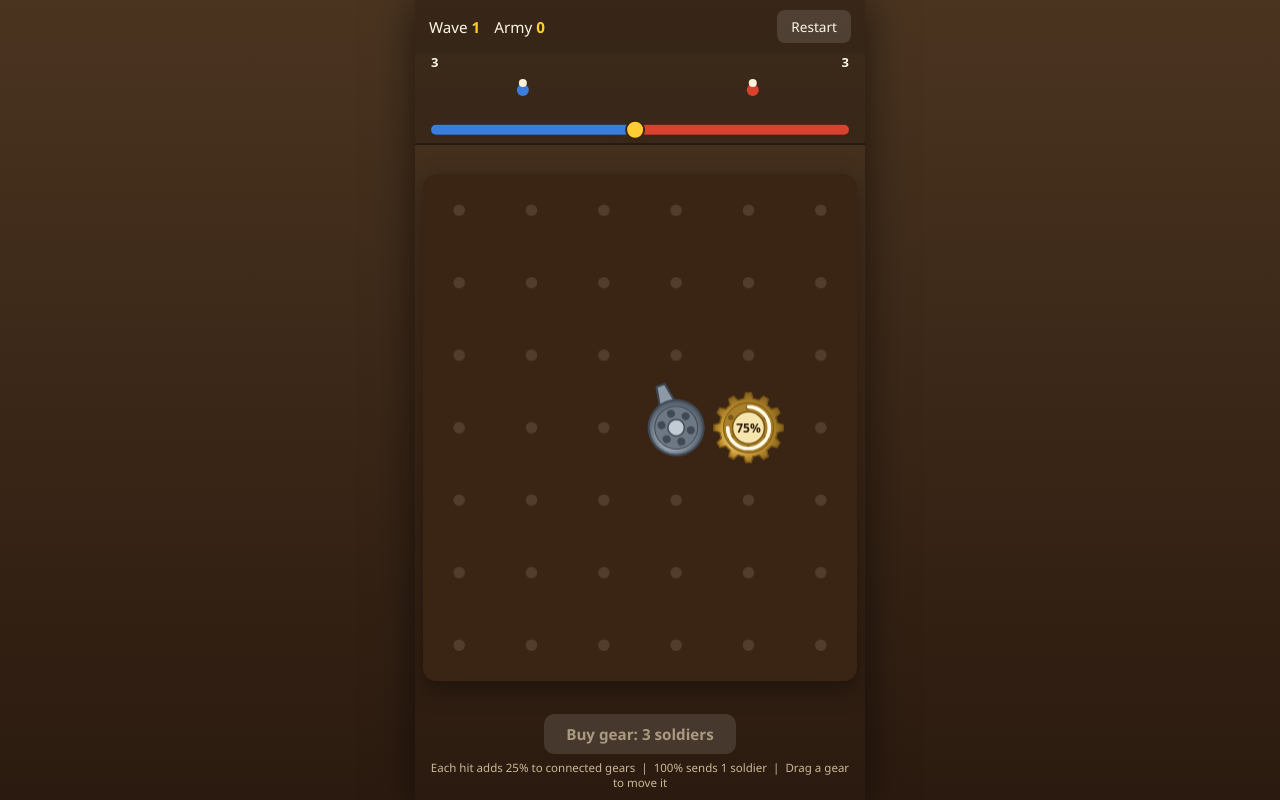
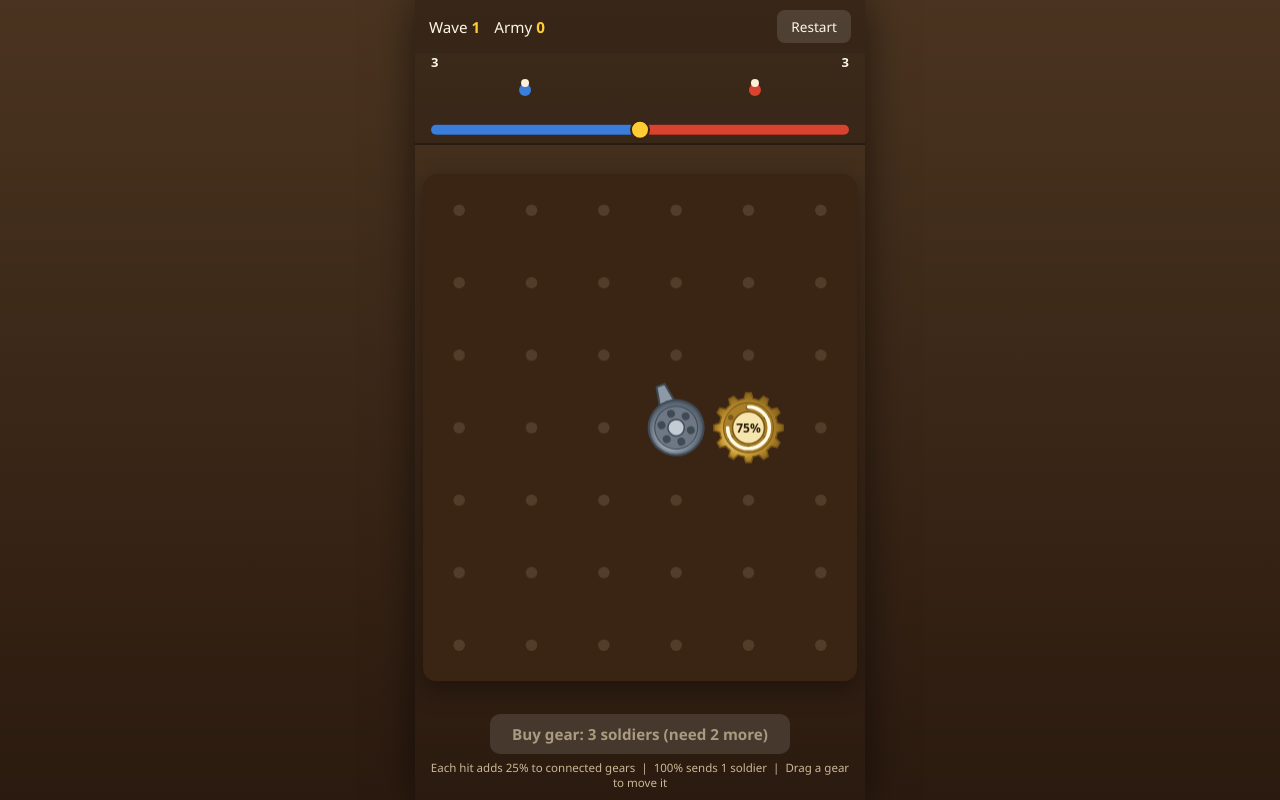
Before and after one commit to athipaty/craftAdventure, a plain HTML site: page public/index.html in a window 1280 px wide. Both pictures are taken after a click on the button "Play game". Drawn offline with Linux system fonts and the light colour scheme.

Commit message:
Add marching soldiers, steadier waves and a landscape layout
- Soldiers from both armies march to the front line and count on arrival
- Size each new wave from the best output of the machine this run
- Raise gear prices by 15% each and make the enemy accelerate faster
- Show how many more soldiers a gear needs on the buy button
- Put the board beside the controls on short landscape screens

Co-Authored-By: Claude Opus 5.5 <noreply@anthropic.com>

```diff
--- a/public/game.js
+++ b/public/game.js
@@ -7,7 +7,8 @@
 // At 100% a gear sends one soldier to the battle and starts again from 0%,
 // staying where it is. A run starts with just one normal gear beside the
 // one-tooth gear. Soldiers can be spent on more gears, which the player drags
-// into place to connect them.
+// into place to connect them. Soldiers from both armies march to the front
+// line and only count once they get there.
 // Two independent systems tied together by one number:
 //   - the board (grid[][]) is the gear machine
 //   - the battle (playerPower/enemyPower) is a simple push-the-line meter
@@ -24,7 +25,12 @@ const LOSE_RATIO = 0.3; // playerPower share at/below which the enemy overruns y
 const HITS_TO_FULL = 4; // each hit fills 25% of a gear
 const SOLDIERS_PER_FULL_GEAR = 1;
 const GEAR_BASE_COST = 3; // soldiers for the first extra gear
-const GEAR_COST_STEP = 1; // price rise per gear bought this run
+const GEAR_COST_GROWTH = 1.15; // price multiplier per gear bought this run
+const DRIVER_ROW = Math.floor(ROWS / 2);
+const DRIVER_COL = Math.floor(COLS / 2);
+const MARCH_SECONDS = 0.9; // how long a soldier takes to reach the front line
+const MAX_MARCHERS = 24; // per army; past this, new soldiers join the newest one
+const CLASH_SECONDS = 0.3;
 const TOOTH_COUNT = 12; // teeth drawn per gear — also one tick's worth of visual spin
 const TICK_ANGLE = (Math.PI * 2) / TOOTH_COUNT;
 const DRIVER_TURNS_PER_SEC = 1; // how fast the one-tooth gear turns
@@ -32,9 +38,10 @@ const QUARTER_TURN = Math.PI / 2;
 // Which neighbour the tooth points at after each quarter turn, in canvas
 // rotation order (positive angles are clockwise): right, down, left, up.
 const TOOTH_DIRS = [[0, 1], [1, 0], [0, -1], [-1, 0]];
-const ENEMY_BASE_GROWTH = 0.05; // enemy army per second at the start of wave 1
-const ENEMY_WAVE_SCALE = 1.3; // enemy growth multiplier per wave
-const ENEMY_DOUBLING_SECONDS = 40; // enemy growth doubles every this long within a wave
+const MIN_WAVE_SECONDS = 20; // a new wave starts big enough to take the player's best output this long
+const ENEMY_BASE_GROWTH = 0.08; // enemy army per second at the start of wave 1
+const ENEMY_WAVE_SCALE = 1.2; // enemy growth multiplier per wave
+const ENEMY_DOUBLING_SECONDS = 30; // enemy growth doubles every this long within a wave
 const WAVE_START_LEAD = 1.25; // player's army vs the enemy's when a new wave begins
 const WAVE_START_SCALE = 1.45; // how much bigger both armies start each wave
 const DRIVER_PALETTE = { light: "#dfe5ea", mid: "#8d99a6", dark: "#3f4a55", recess: "#6d7884", hub: "#c3ccd5" };
@@ -64,6 +71,10 @@ let battleCssW = 0, battleCssH = 0;
 let grid = [];
 let drag = null; // { cell, row, col, x, y } while a gear is being dragged
 let gearsBought = 0;
+let peakRate = 0; // the most soldiers per second the machine has produced this run
+let marchers = []; // { side: "player" | "enemy", value, t } on their way to the front
+let clashes = []; // { t } sparks where soldiers reached the front
+let enemyBacklog = 0; // enemy growth not yet worth a whole soldier
 
 let gameState = "title"; // "title" | "playing" | "gameover"
 let wave = 1;
@@ -95,22 +106,19 @@ function createBoard() {
   for (let row = 0; row < ROWS; row++) grid.push(new Array(COLS).fill(null));
   // The one-tooth gear sits mid-board so all four sides are in reach, with
   // the one starting gear already beside it.
-  const row = Math.floor(ROWS / 2);
-  const col = Math.floor(COLS / 2);
-  makeDriver(row, col);
-  grid[row][col + 1] = freshCell();
+  makeDriver(DRIVER_ROW, DRIVER_COL);
+  grid[DRIVER_ROW][DRIVER_COL + 1] = freshCell();
 }
 
-// One tooth hit: the gear being touched turns, and turns every gear connected
-// to it, each one spinning opposite to the gear that drives it. Each gear
-// moves once per hit, even when a loop of gears gives it two routes.
-function tickGear(row, col, driverSpin) {
+// The gear at a cell plus every gear connected to it, each spinning opposite
+// to the gear that drives it. Each gear appears once, even when a loop gives
+// it two routes. Empty when the cell has no normal gear.
+function connectedGears(row, col, firstSpin) {
   const first = grid[row]?.[col];
-  if (!first || first.driver) return;
+  if (!first || first.driver) return [];
   const seen = new Set([first]);
-  const queue = [{ row, col, spin: -driverSpin }];
+  const queue = [{ row, col, spin: firstSpin }];
   for (const cur of queue) {
-    hitGear(grid[cur.row][cur.col], cur.spin);
     for (const [dr, dc] of TOOTH_DIRS) {
       const next = grid[cur.row + dr]?.[cur.col + dc];
       if (!next || next.driver || seen.has(next)) continue;
@@ -118,7 +126,23 @@ function tickGear(row, col, driverSpin) {
       queue.push({ row: cur.row + dr, col: cur.col + dc, spin: -cur.spin });
     }
   }
+  return queue;
+}
+
+// One tooth hit: the gear being touched turns, and turns every gear connected to it.
+function tickGear(row, col, driverSpin) {
+  const gears = connectedGears(row, col, -driverSpin);
+  if (!gears.length) return;
+  for (const gear of gears) hitGear(grid[gear.row][gear.col], gear.spin);
   playTickSound();
+}
+
+// Each turn the tooth hits all four sides once, so a gear reachable from two
+// sides fills twice as fast.
+function soldiersPerSecond() {
+  let hitsPerTurn = 0;
+  for (const [dr, dc] of TOOTH_DIRS) hitsPerTurn += connectedGears(DRIVER_ROW + dr, DRIVER_COL + dc, 1).length;
+  return (hitsPerTurn * DRIVER_TURNS_PER_SEC * SOLDIERS_PER_FULL_GEAR) / HITS_TO_FULL;
 }
 
 // A full gear sends a soldier and restarts from 0%, staying in place.
@@ -134,7 +158,7 @@ function hitGear(cell, spin) {
 }
 
 function gearCost() {
-  return GEAR_BASE_COST + gearsBought * GEAR_COST_STEP;
+  return Math.round(GEAR_BASE_COST * Math.pow(GEAR_COST_GROWTH, gearsBought));
 }
 
 function firstEmptyCell() {
@@ -147,11 +171,30 @@ function firstEmptyCell() {
 }
 
 // Soldiers are the price, so buying weakens the army. A purchase that would
-// lose the game on the spot is refused rather than ending the run.
+// lose the game on the spot is refused rather than ending the run. Returns how
+// many more soldiers the player needs for this one, or 0 when they can afford it.
+function soldiersShortForGear() {
+  const armyToKeep = (enemyPower * LOSE_RATIO) / (1 - LOSE_RATIO);
+  const short = gearCost() + armyToKeep - playerPower;
+  return short < 0 ? 0 : Math.floor(short) + 1;
+}
+
 function canBuyGear() {
-  if (gameState !== "playing" || !firstEmptyCell()) return false;
-  const left = playerPower - gearCost();
-  return left > 0 && left / (left + enemyPower) > LOSE_RATIO;
+  return gameState === "playing" && Boolean(firstEmptyCell()) && soldiersShortForGear() === 0;
+}
+
+function buyButtonLabel() {
+  if (!firstEmptyCell()) return "Board full";
+  const label = `Buy gear: ${gearCost()} soldiers`;
+  const short = soldiersShortForGear();
+  return short > 0 ? `${label} (need ${short} more)` : label;
+}
+
+function updateBuyButton() {
+  const button = document.getElementById("buy-gear-btn");
+  const label = buyButtonLabel();
+  if (button.textContent !== label) button.textContent = label;
+  button.disabled = !canBuyGear();
 }
 
 // The new gear lands in the first free cell, which starts it out of reach
@@ -167,10 +210,16 @@ function buyGear() {
 }
 
 function sendSoldier() {
-  playerPower += SOLDIERS_PER_FULL_GEAR;
+  sendMarcher("player", SOLDIERS_PER_FULL_GEAR);
   totalArmyScore += SOLDIERS_PER_FULL_GEAR;
   showToast(`+${SOLDIERS_PER_FULL_GEAR}`);
   playFireSound();
+}
+
+function sendMarcher(side, value) {
+  const team = marchers.filter((m) => m.side === side);
+  if (team.length >= MAX_MARCHERS) team[team.length - 1].value += value;
+  else marchers.push({ side, value, t: 0 });
 }
 
 // =====================================================================
@@ -267,9 +316,34 @@ function updateGearAnim(dt) {
   }
 }
 
+// A soldier only joins its army's total on reaching the front line.
+function updateMarchers(dt) {
+  for (const m of marchers) {
+    m.t += dt / MARCH_SECONDS;
+    if (m.t < 1) continue;
+    if (m.side === "player") playerPower += m.value;
+    else enemyPower += m.value;
+    clashes.push({ t: 0 });
+  }
+  marchers = marchers.filter((m) => m.t < 1);
+  for (const c of clashes) c.t += dt / CLASH_SECONDS;
+  clashes = clashes.filter((c) => c.t < 1);
+}
+
+// The enemy's size for a new wave: the usual schedule, or more if the player's
+// machine would otherwise beat it almost at once. Uses the run's best output so
+// unplugging gears just before a wave ends doesn't make the next one smaller.
+function waveStartEnemy(forWave) {
+  const scheduled = BASE_POWER * Math.pow(WAVE_START_SCALE, forWave - 1);
+  const soldiersToWinPerEnemy = WIN_RATIO / (1 - WIN_RATIO) - WAVE_START_LEAD;
+  return Math.max(scheduled, (peakRate * MIN_WAVE_SECONDS) / soldiersToWinPerEnemy);
+}
+
 function winWave() {
   wave += 1;
   waveTime = 0;
+  marchers = [];
+  enemyBacklog = 0;
   if (wave > bestWave) {
     bestWave = wave;
     localStorage.setItem("gearfight_best_wave", String(bestWave));
@@ -279,7 +353,7 @@ function winWave() {
   // Reset the balance of power so the new wave starts contested. Carrying
   // the player's total over would put them past WIN_RATIO straight away,
   // and waves would then fall one after another with nothing happening.
-  enemyPower = BASE_POWER * Math.pow(WAVE_START_SCALE, wave - 1);
+  enemyPower = waveStartEnemy(wave);
   playerPower = enemyPower * WAVE_START_LEAD;
 }
 
@@ -295,9 +369,16 @@ function update(dt) {
   if (gameState !== "playing") return;
   updateDrivers(dt);
   updateGearAnim(dt);
+  updateMarchers(dt);
+  peakRate = Math.max(peakRate, soldiersPerSecond());
 
   waveTime += dt;
-  enemyPower += enemyGrowthPerSec(wave, waveTime) * dt;
+  enemyBacklog += enemyGrowthPerSec(wave, waveTime) * dt;
+  const newEnemies = Math.floor(enemyBacklog);
+  if (newEnemies > 0) {
+    enemyBacklog -= newEnemies;
+    sendMarcher("enemy", newEnemies);
+  }
   const total = playerPower + enemyPower;
   const ratio = total > 0 ? playerPower / total : 0.5;
   if (ratio >= WIN_RATIO) winWave();
@@ -305,8 +386,7 @@ function update(dt) {
 
   document.getElementById("wave-num").textContent = wave;
   document.getElementById("army-score").textContent = Math.round(totalArmyScore);
-  document.getElementById("gear-cost").textContent = gearCost();
-  document.getElementById("buy-gear-btn").disabled = !canBuyGear();
+  updateBuyButton();
 }
 
 // =====================================================================
@@ -561,6 +641,21 @@ function drawBattle() {
   drawArmyRow(ctx, x0, markerX, battleCssH * 0.42, playerPower, "#3a7ddb", 1);
   drawArmyRow(ctx, markerX, x1, battleCssH * 0.42, enemyPower, "#d8432f", -1);
 
+  // Soldiers on their way, on a row of their own so they stand out from the
+  // armies already at the front.
+  for (const m of marchers) {
+    const x = m.side === "player" ? x0 + (markerX - x0) * m.t : x1 - (x1 - markerX) * m.t;
+    const stride = Math.abs(Math.sin(m.t * Math.PI * 5)) * 3;
+    drawArmyIcon(ctx, x, battleCssH * 0.6 - stride, m.side === "player" ? "#8fc0ff" : "#ff9a85");
+  }
+  for (const c of clashes) {
+    ctx.beginPath();
+    ctx.lineWidth = 2;
+    ctx.strokeStyle = `rgba(255, 204, 51, ${1 - c.t})`;
+    ctx.arc(markerX, barY + barH / 2, 9 + c.t * 14, 0, Math.PI * 2);
+    ctx.stroke();
+  }
+
   ctx.font = "700 13px system-ui, sans-serif";
   ctx.fillStyle = "#fdf6e8";
   ctx.textAlign = "left";
@@ -700,6 +795,10 @@ function startNewRun() {
   ensureAudio();
   drag = null;
   gearsBought = 0;
+  peakRate = 0;
+  marchers = [];
+  clashes = [];
+  enemyBacklog = 0;
   wave = 1;
   waveTime = 0;
   playerPower = BASE_POWER;
--- a/public/index.html
+++ b/public/index.html
@@ -36,7 +36,7 @@
         <div id="combo-toast" class="hidden"></div>
       </div>
 
-      <button id="buy-gear-btn" disabled>Buy gear: <b id="gear-cost">3</b> soldiers</button>
+      <button id="buy-gear-btn" disabled>Buy gear: 3 soldiers</button>
 
       <p class="hint">Each hit adds 25% to connected gears &nbsp;|&nbsp; 100% sends 1 soldier &nbsp;|&nbsp; Drag a gear to move it</p>
     </div>
--- a/public/style.css
+++ b/public/style.css
@@ -314,3 +314,41 @@ button {
     box-shadow: 0 0 40px rgba(0, 0, 0, 0.55);
   }
 }
+
+/* A phone held sideways is too short for the stacked layout, which would leave
+   a tiny board. Use the whole screen instead: the board on the left, everything
+   else in a column on the right. */
+@media (orientation: landscape) and (max-height: 600px) {
+  #app-frame {
+    inset: 0;
+    top: 0;
+    left: 0;
+    transform: none;
+    height: auto;
+    aspect-ratio: auto;
+    max-width: none;
+    box-shadow: none;
+  }
+
+  #game-screen {
+    display: grid;
+    grid-template-columns: minmax(0, 1fr) minmax(0, 1fr);
+    grid-template-rows: auto 92px auto minmax(0, 1fr);
+  }
+
+  #board-wrap {
+    grid-column: 1;
+    grid-row: 1 / -1;
+  }
+
+  #buy-gear-btn {
+    margin-top: 10px;
+    justify-self: center;
+    align-self: start;
+  }
+
+  #title-screen {
+    gap: 8px;
+    padding: 12px 24px;
+  }
+}
```
